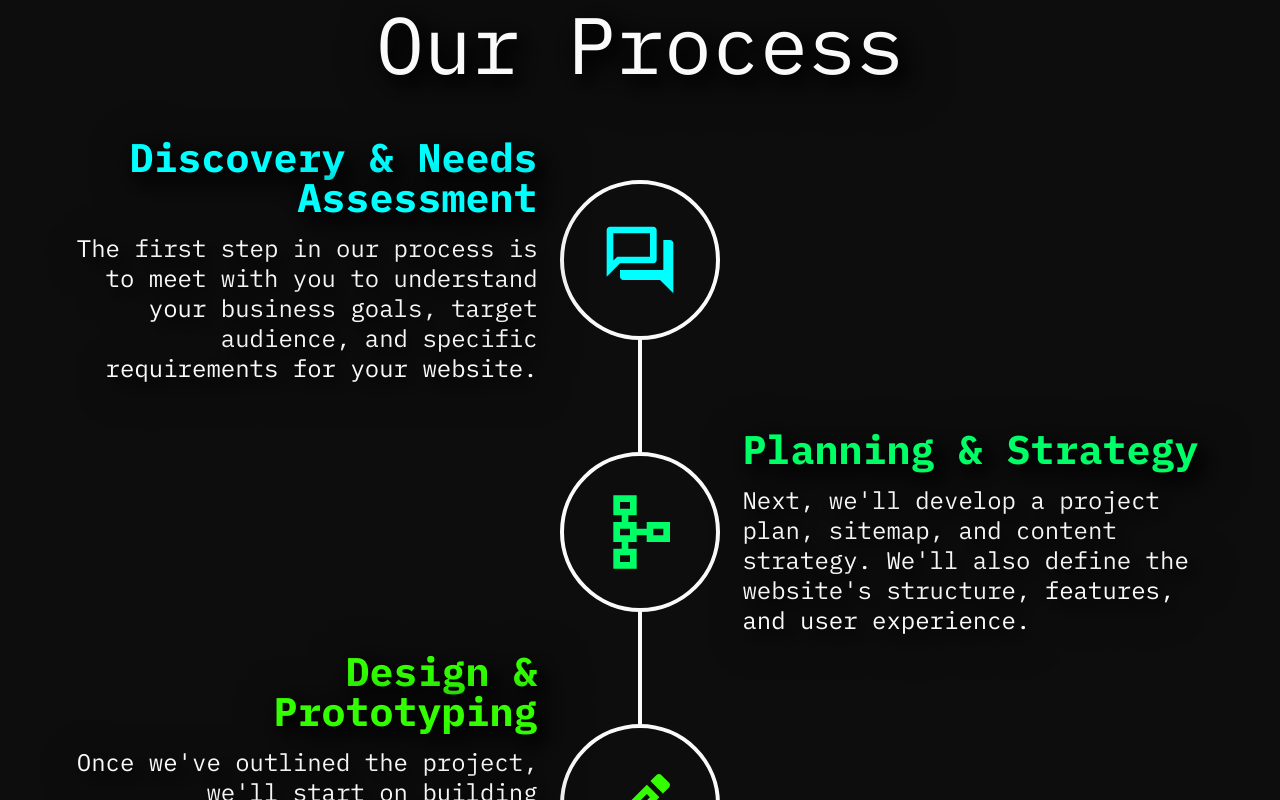
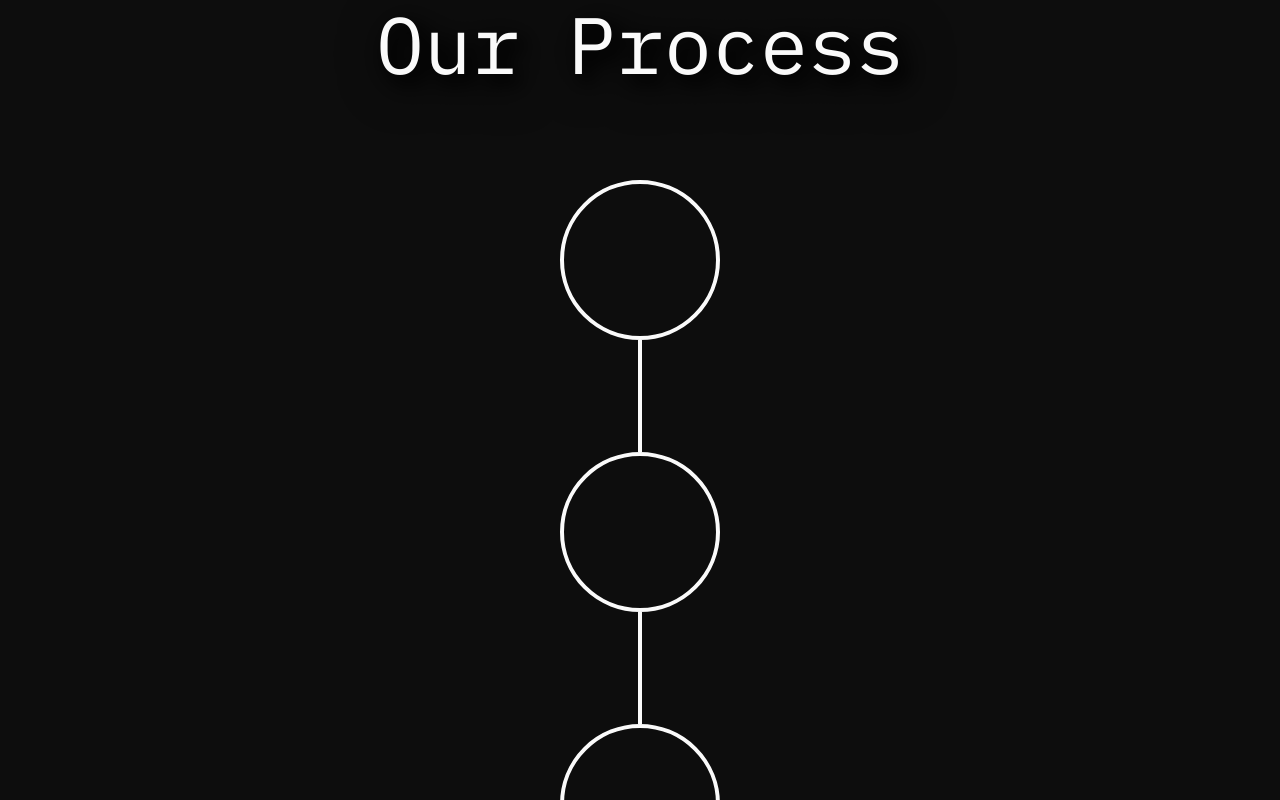
Before and after one commit to evan-baron/retcon-consulting, a Next.js app: page /development in a window 1280 px wide. Shown: the part 860-1660 px from the top of the page. Built offline with nearby package versions, Linux system fonts and the light colour scheme; a web font is replaced by a local one.

Commit message:
redid timeline

```diff
--- a/src/app/components/timeline/Timeline.tsx
+++ b/src/app/components/timeline/Timeline.tsx
@@ -15,74 +15,88 @@ import styles from './timeline.module.scss';
 // Data imports
 import { DevelopmentStats } from '@/lib/data/development-stats';
 
-interface TimelineProps {
-	parentRef: React.RefObject<HTMLDivElement | null>;
+interface RowRefs {
+	index: number;
+	visible: boolean;
 }
 
-const Timeline = ({ parentRef }: TimelineProps) => {
+const Timeline = () => {
 	const timelineRef = useRef<HTMLDivElement | null>(null);
-	const textRefs = useMemo(
+	const rowRefs = useMemo(
 		() => DevelopmentStats.map(() => React.createRef<HTMLDivElement>()),
 		[]
 	);
-	const [textProgressArray, setTextProgressArray] = useState<number[]>([]);
+
+	const [rowRefsVisible, setRowRefsVisible] = useState<RowRefs[]>(
+		rowRefs.map((_, index) => ({
+			index,
+			visible: false,
+		}))
+	);
 
 	useEffect(() => {
+		const observer = new IntersectionObserver(
+			(entries) => {
+				entries.forEach((entry) => {
+					if (entry.intersectionRatio > 0.5) {
+						const index = rowRefs.findIndex(
+							(ref) => ref.current === entry.target
+						);
+						setRowRefsVisible((prev) =>
+							prev.map((item) =>
+								item.index === index
+									? { ...item, visible: entry.isIntersecting }
+									: item
+							)
+						);
+					}
+				});
+			},
+			{ threshold: [0, 0.5, 1] }
+		);
+
+		rowRefs.forEach((ref) => {
+			if (ref.current) {
+				observer.observe(ref.current);
+			}
+		});
+
+		return () => {
+			observer.disconnect();
+		};
+	}, []);
+
+	// Resets the animations for the text boxes
+	useEffect(() => {
 		const handleScroll = () => {
-			if (!parentRef.current) return;
-			const windowHeight = window.innerHeight;
-			// const parentRect = parentRef.current.getBoundingClientRect();
-			const thresholdY = windowHeight * 0.8;
-			// const thresholdY = parentRect.height * 0.8;
+			if (!timelineRef.current) return;
 
-			const textProgress = textRefs.map((ref, index) => {
-				const textBox = ref.current;
-				if (!textBox) return 0;
+			const rect = timelineRef.current.getBoundingClientRect();
 
-				const rect = textBox.getBoundingClientRect();
-
-				if (rect.top >= thresholdY) return 0;
-
-				// if (rect.bottom <= thresholdY) return 1;
-
-				// If the text box is partially visible, calculate the progress
-				const visibleHeight = Math.min(
-					rect.height * 1.5, // The 1.5 just makes the rectangle taller, extending the animation effects longer
-					thresholdY - rect.top
+			if (rect.top > window.innerHeight) {
+				// Timeline is below the viewport, reset visibility
+				setRowRefsVisible(
+					rowRefsVisible.map((item) => ({ ...item, visible: false }))
 				);
-				return Math.max(0, visibleHeight / (rect.height * 1.5));
-			});
-
-			setTextProgressArray(textProgress);
+			}
 		};
 
 		window.addEventListener('scroll', handleScroll);
-		return () => {
-			window.removeEventListener('scroll', handleScroll);
-		};
-
-		// const parent = parentRef.current;
-		// if (parent) {
-		// 	parent.addEventListener('scroll', handleScroll);
-		// 	handleScroll();
-		// }
-		// return () => {
-		// 	if (parent) parent.removeEventListener('scroll', handleScroll);
-		// };
-	}, []);
+		return () => window.removeEventListener('scroll', handleScroll);
+	}, [rowRefsVisible]);
 
 	return (
 		<div className={styles.timeline} ref={timelineRef}>
 			{DevelopmentStats.map((stat, index) => {
 				return (
 					<React.Fragment key={index}>
-						<div className={styles.row}>
+						<div className={styles.row} ref={rowRefs[index]}>
 							<div className={styles.ball}>
 								<div
-									className={styles['icon-wrapper']}
+									className={`${styles['icon-wrapper']} ${
+										rowRefsVisible[index].visible ? styles.visible : ''
+									}`}
 									style={{
-										opacity: textProgressArray[index],
-
 										color: `hsl(${180 - index * (180 / 5)}, 100%, 50%)`,
 									}}
 								>
@@ -90,25 +104,9 @@ const Timeline = ({ parentRef }: TimelineProps) => {
 								</div>
 							</div>
 							<div
-								ref={textRefs[index]}
 								className={`${styles.text} ${
 									index % 2 === 0 ? styles.left : styles.right
-								}`}
-								style={{
-									opacity: textProgressArray[index],
-
-									...(index % 2 === 0
-										? {
-												transform: `translateX(${
-													-50 + textProgressArray[index] * 50
-												}%)`,
-										  }
-										: {
-												transform: `translateX(${
-													50 - textProgressArray[index] * 50
-												}%)`,
-										  }),
-								}}
+								} ${rowRefsVisible[index].visible ? styles.visible : ''}`}
 							>
 								<h3
 									style={{
--- a/src/app/components/timeline/timeline.module.scss
+++ b/src/app/components/timeline/timeline.module.scss
@@ -32,6 +32,12 @@
 				display: flex;
 				align-items: center;
 				justify-content: center;
+				opacity: 0;
+				transition: opacity 0.6s ease-in-out;
+
+				&.visible {
+					opacity: 1;
+				}
 
 				.icon {
 					font-size: 5rem;
@@ -67,12 +73,26 @@
 		}
 
 		.text.left {
-			left: -5%;
+			transform: translateX(-120%);
 			text-align: right;
+			transition: transform 0.6s ease-in-out, opacity 0.6s ease-in-out;
+			opacity: 0;
+
+			&.visible {
+				transform: translateX(-70%);
+				opacity: 1;
+			}
 		}
 
 		.text.right {
-			right: -5%;
+			transform: translateX(120%);
+			transition: transform 0.6s ease-in-out, opacity 0.6s ease-in-out;
+			opacity: 0;
+
+			&.visible {
+				transform: translateX(70%);
+				opacity: 1;
+			}
 		}
 	}
 
--- a/src/app/development/page.tsx
+++ b/src/app/development/page.tsx
@@ -1,7 +1,5 @@
-'use client';
-
 // Library imports
-import React, { useRef } from 'react';
+import React from 'react';
 
 // Hooks imports
 
@@ -15,12 +13,10 @@ import Contact from '../components/contact/Contact';
 // Context imports
 
 const Development = () => {
-	const parentRef = useRef<HTMLDivElement>(null);
-
 	return (
 		// <div className={styles.overlay}>
 		<>
-			<div className={styles['development-wrapper']} ref={parentRef}>
+			<div className={styles['development-wrapper']}>
 				<section className={styles.description}>
 					<h2>Web Development</h2>
 					<p className={styles['development-description']}>
@@ -37,7 +33,7 @@ const Development = () => {
 				</section>
 				<section className={`${styles.process} ${styles['masked-section']}`}>
 					<h2>Our Process</h2>
-					<Timeline parentRef={parentRef} />
+					<Timeline />
 				</section>
 			</div>
 			<Contact id={'contact'} />
```
